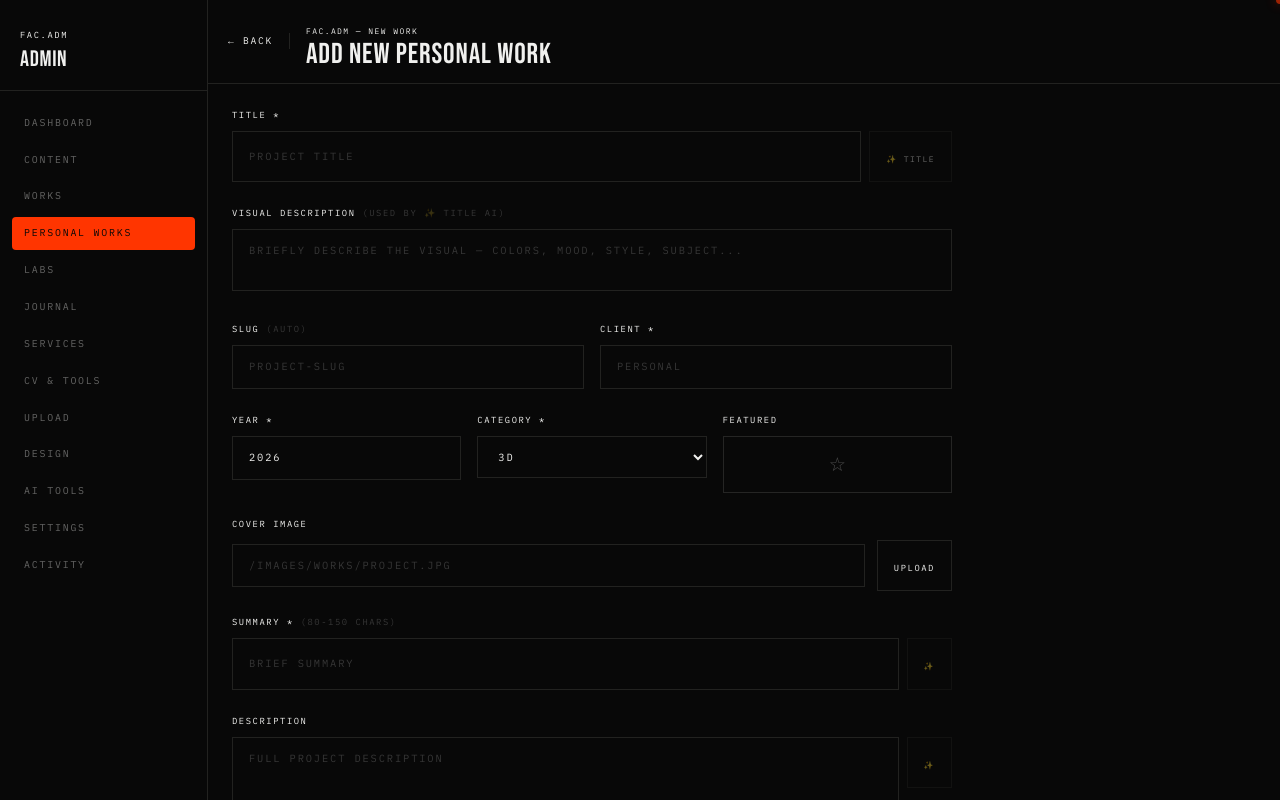
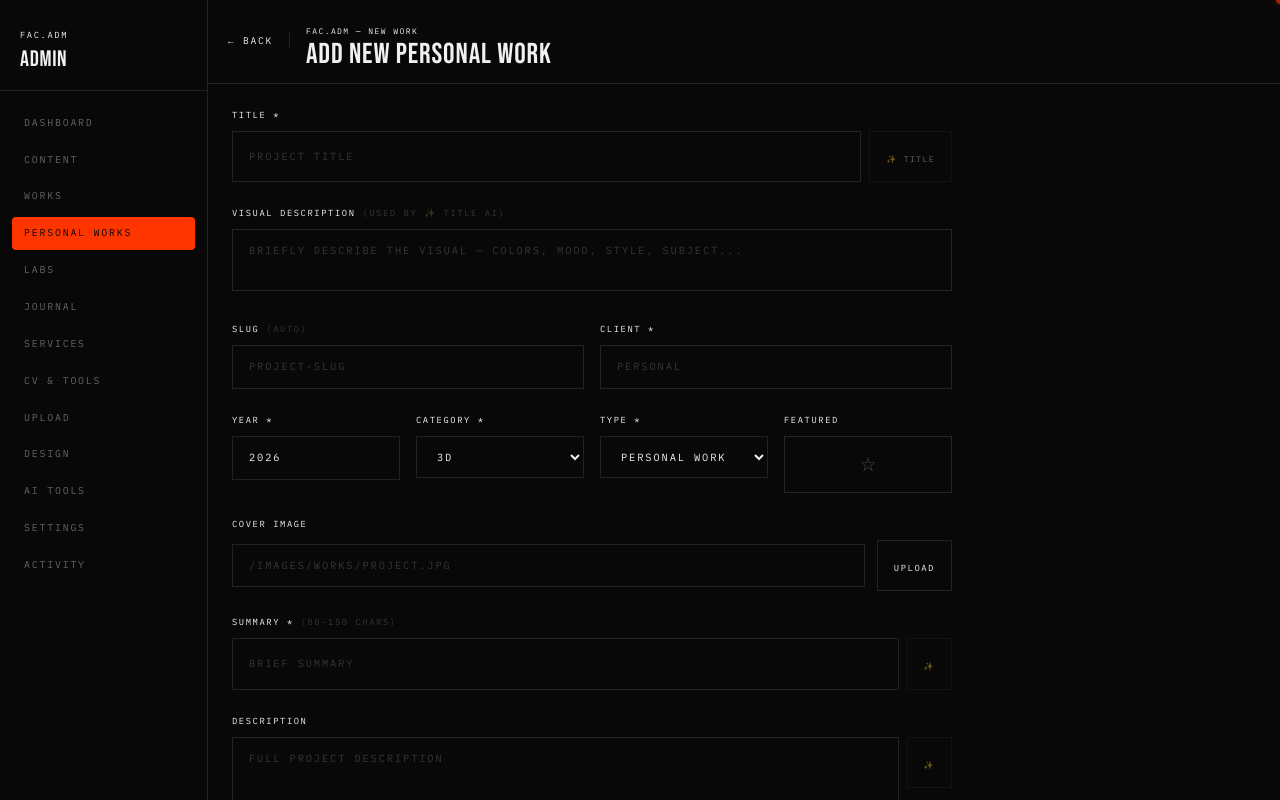
Before and after one commit to irawanrizky0404/RizkyWeb, a Next.js app: page /admin/personal-works in a window 1280 px wide. Both pictures are taken after typing "Sample" into the empty fields and a click on the button "+ ADD WORK". Shown: the top 800 px of the page. Built offline with nearby package versions, Linux system fonts and the light colour scheme.

Commit message:
Add type selector in admin forms to move works between Client and Personal

```diff
--- a/src/app/admin/personal-works/page.tsx
+++ b/src/app/admin/personal-works/page.tsx
@@ -89,7 +89,6 @@ export default function AdminPersonalWorks() {
   }
 
   async function handleSave(work: Project) {
-    work.type = "personal";
     startTransition(async () => {
       const result = editing ? await updateWork(editing.slug, work) : await addWork(work);
       if (result.ok) {
@@ -838,8 +837,8 @@ function PersonalWorkEditor({ work: initial, isNew, onSave, onCancel, isPending,
             </div>
           </div>
 
-          {/* Year, Category, Featured */}
-          <div className="grid grid-cols-2 md:grid-cols-3 gap-4">
+          {/* Year, Category, Type, Featured */}
+          <div className="grid grid-cols-2 md:grid-cols-4 gap-4">
             <div>
               <label className="lab text-white/40 block mb-2" style={{ fontSize: "0.55rem" }}>Year *</label>
               <input
@@ -860,6 +859,19 @@ function PersonalWorkEditor({ work: initial, isNew, onSave, onCancel, isPending,
                 style={{ fontSize: "0.65rem" }}
               >
                 {CATEGORIES.map((c) => <option key={c} value={c}>{c}</option>)}
+              </select>
+            </div>
+            <div>
+              <label className="lab text-white/40 block mb-2" style={{ fontSize: "0.55rem" }}>Type *</label>
+              <select
+                required
+                value={form.type || "personal"}
+                onChange={set("type")}
+                className="w-full bg-black border border-rule px-4 py-3 lab text-white focus:outline-none focus:border-signal transition-colors"
+                style={{ fontSize: "0.65rem" }}
+              >
+                <option value="client">Client Work</option>
+                <option value="personal">Personal Work</option>
               </select>
             </div>
             <div>
--- a/src/app/admin/works/page.tsx
+++ b/src/app/admin/works/page.tsx
@@ -837,8 +837,8 @@ function WorkEditor({ work: initial, isNew, onSave, onCancel, isPending, msg }:
             </div>
           </div>
 
-          {/* Year, Category, Featured */}
-          <div className="grid grid-cols-2 md:grid-cols-3 gap-4">
+          {/* Year, Category, Type, Featured */}
+          <div className="grid grid-cols-2 md:grid-cols-4 gap-4">
             <div>
               <label className="lab text-white/40 block mb-2" style={{ fontSize: "0.55rem" }}>Year *</label>
               <input
@@ -859,6 +859,19 @@ function WorkEditor({ work: initial, isNew, onSave, onCancel, isPending, msg }:
                 style={{ fontSize: "0.65rem" }}
               >
                 {CATEGORIES.map((c) => <option key={c} value={c}>{c}</option>)}
+              </select>
+            </div>
+            <div>
+              <label className="lab text-white/40 block mb-2" style={{ fontSize: "0.55rem" }}>Type *</label>
+              <select
+                required
+                value={form.type || "client"}
+                onChange={set("type")}
+                className="w-full bg-black border border-rule px-4 py-3 lab text-white focus:outline-none focus:border-signal transition-colors"
+                style={{ fontSize: "0.65rem" }}
+              >
+                <option value="client">Client Work</option>
+                <option value="personal">Personal Work</option>
               </select>
             </div>
             <div>
```
